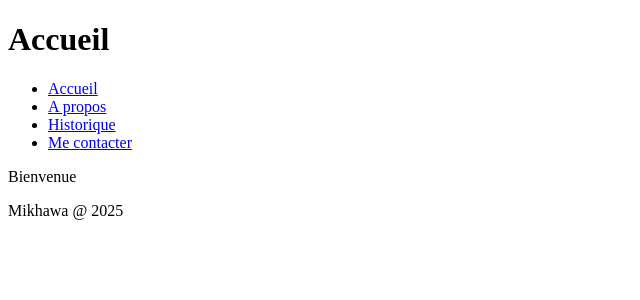
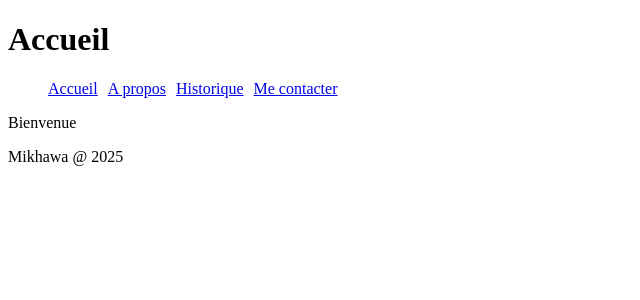
Before and after one commit to WebDevCF2m/vvvvv, a PHP site: page / in a window 1280 px wide. Shown: the top 300 px of the page, without its empty margins (0-640 px from the left). Run offline with PHP 8.4, Linux system fonts and the light colour scheme.

Commit message:
style.css created

```diff
--- /dev/null
+++ b/public/css/style.css
@@ -0,0 +1,5 @@
+ul{
+    display: flex;
+    list-style:none;
+    gap: 10px;
+}
--- a/templates/accueilView.php
+++ b/templates/accueilView.php
@@ -4,6 +4,7 @@
     <meta charset="UTF-8">
     <meta name="viewport" content="width=device-width, initial-scale=1.0">
     <title><?=$title?></title>
+    <link href="css/style.css" rel="stylesheet">
 </head>
 <body>
     <h1><?=$title?></h1>
```
